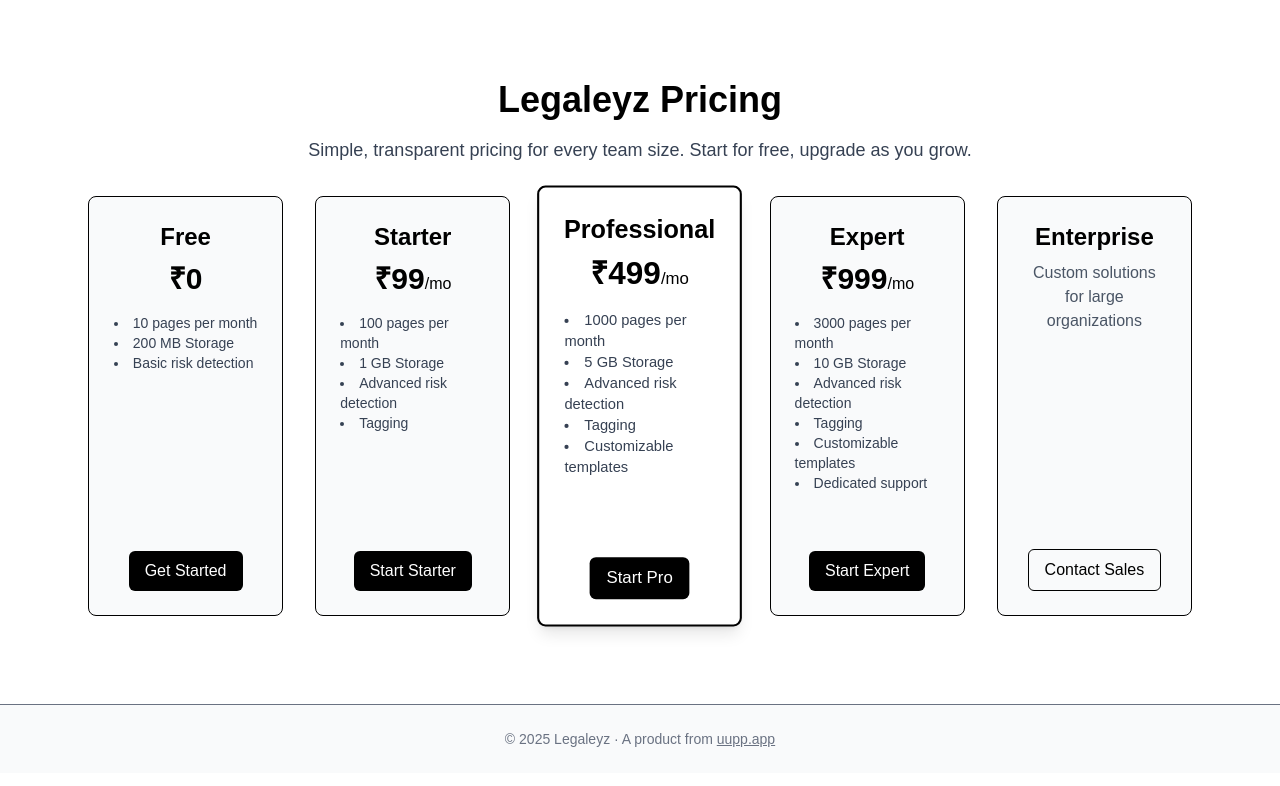
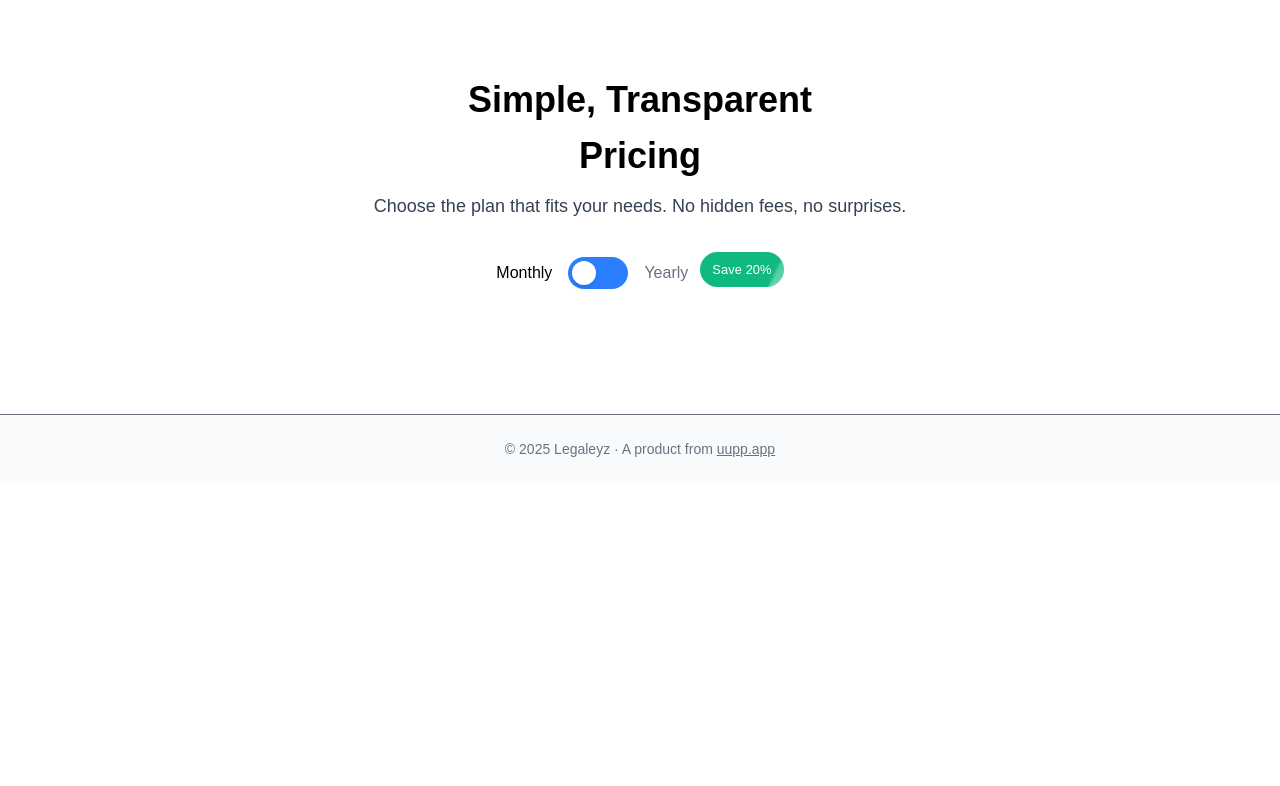
Before and after one commit to xyzabhi/legaleyz, a Next.js app: page /pricing in a window 1280 px wide. Shown: the top 786 px of the page. Built offline with nearby package versions, Linux system fonts and the light colour scheme.

Commit message:
build: pricing page toggle and glossytext added

```diff
--- a/src/app/globals.css
+++ b/src/app/globals.css
@@ -38,3 +38,21 @@ body {
 .fade-up { animation: fadeUp .6s ease forwards; }
 .fade-up-delay { animation: fadeUp .6s ease .15s forwards; opacity: 0; }
 .fade-up-delay-2 { animation: fadeUp .6s ease .3s forwards; opacity: 0; }
+
+@keyframes offerFlash {
+  0% {
+    background-position: -100% 0;
+  }
+  60% {
+    background-position: 200% 0;
+  }
+  100% {
+    background-position: 200% 0;
+  }
+}
+
+.offer-flash {
+  background: linear-gradient(120deg, #22c55e 60%, #fff 80%, #22c55e 100%);
+  background-size: 200% 100%;
+  animation: offerFlash 1.2s linear 1;
+}
--- /dev/null
+++ b/src/app/pricing.css
@@ -0,0 +1,80 @@
+@keyframes flashShine {
+  0% {
+    box-shadow: 0 0 0 0 rgba(255,255,255,0.7), 0 0 0 0 rgba(255,255,255,0.3);
+    background: linear-gradient(120deg, #fff 0%, #fff 100%);
+    opacity: 1;
+  }
+  40% {
+    box-shadow: 0 0 8px 4px rgba(255,255,255,0.7), 0 0 16px 8px rgba(255,255,255,0.3);
+    background: linear-gradient(120deg, #fff 40%, #e0e0e0 60%, #fff 100%);
+    opacity: 1;
+  }
+  100% {
+    box-shadow: 0 0 0 0 rgba(255,255,255,0.7), 0 0 0 0 rgba(255,255,255,0.3);
+    background: linear-gradient(120deg, #fff 0%, #fff 100%);
+    opacity: 1;
+  }
+}
+
+.flash-shine {
+  animation: flashShine 0.7s linear;
+}
+
+.glossy-badge {
+  position: relative;
+  display: inline-flex;
+  align-items: center;
+  justify-content: center;
+  overflow: hidden;
+  border-radius: 9999px;
+  background: #10b981;
+  color: #fff;
+  padding: 0.4rem 0.9rem;
+  font-size: 0.8rem;
+  letter-spacing: 0.01em;
+  transition: background 0.2s;
+  min-height: 1.8em;
+  min-width: 3.2em;
+  box-sizing: border-box;
+}
+.glossy-badge::after {
+  content: '';
+  position: absolute;
+  top: -60%;
+  left: -120%;
+  width: 90%;
+  height: 220%;
+  background: linear-gradient(
+    120deg,
+    transparent 0%,
+    rgba(255,255,255,0.7) 50%,
+    transparent 100%
+  );
+  filter: blur(1.2px) brightness(1.1);
+  transform: rotate(25deg);
+  animation: flashMove 3s cubic-bezier(0.77,0,0.18,1) infinite;
+  pointer-events: none;
+}
+@keyframes flashMove {
+  0% {
+    transform: translateX(-180%) rotate(25deg);
+    opacity: 0;
+  }
+  10% {
+    opacity: 0.7;
+  }
+  20% {
+    opacity: 1;
+  }
+  50% {
+    transform: translateX(160%) rotate(25deg);
+    opacity: 0.7;
+  }
+  80% {
+    opacity: 0.7;
+  }
+  100% {
+    transform: translateX(250%) rotate(25deg);
+    opacity: 0;
+  }
+}
--- a/src/app/pricing/page.tsx
+++ b/src/app/pricing/page.tsx
@@ -1,4 +1,10 @@
+"use client";
+
+import GlossyBadge from "@/components/GlossyBadge";
+import Toggle from "@/components/Toggle";
 import Link from "next/link";
+import { useState } from "react";
+
 
 export default function Pricing() {
   const plans = [
@@ -26,55 +32,29 @@ export default function Pricing() {
       name: "Enterprise",
     },
   ];
+  const [active, setActive] = useState("monthly");
   return (
     <main className="min-h-screen bg-white text-black">
       <section className="mx-auto max-w-6xl px-6 pt-20 pb-10 text-center">
-        <h1 className="text-4xl font-bold mb-4">Legaleyz Pricing</h1>
+        <h1 className="text-4xl font-bold mb-4">Simple, Transparent</h1>
+        <h1 className="text-4xl font-bold mb-4">Pricing</h1>
         <p className="mb-8 text-lg text-gray-700">
-          Simple, transparent pricing for every team size. Start for free, upgrade as you grow.
+          Choose the plan that fits your needs. No hidden fees, no surprises.
         </p>
-        <div className="grid grid-cols-1 sm:grid-cols-2 md:grid-cols-3 lg:grid-cols-5 gap-8">
-          {plans.map((plan, idx) => (
-            <div
-              key={plan.name}
-              className={`border rounded-lg bg-gray-50 flex flex-col justify-between items-center min-h-[420px] p-6 ${plan.name === "Professional" ? "border-2 border-black shadow-lg scale-105 bg-white" : ""}`}
-            >
-              <div className="w-full flex flex-col items-center flex-1">
-                <h2 className="text-2xl font-semibold mb-2">{plan.name}</h2>
-                {plan.price && (
-                  <div className="text-3xl font-bold mb-4">{plan.price}<span className="text-base font-normal">{plan.name !== "Free" && plan.name !== "Enterprise" && "/mo"}</span></div>
-                )}
-                {plan.features && (
-                  <ul className="mb-6 text-left text-sm list-disc list-inside text-gray-700">
-                    {plan.features.map((feature) => (
-                      <li key={feature}>{feature}</li>
-                    ))}
-                  </ul>
-                )}
-                {plan.name === "Enterprise" && (
-                  <div className="mb-6 text-gray-600">Custom solutions for large organizations</div>
-                )}
-              </div>
-              <div className="w-full flex flex-col items-center mt-4">
-                {plan.name === "Free" && (
-                  <Link href="/signup" className="inline-block rounded-md bg-black px-4 py-2 text-white hover:bg-gray-800">Get Started</Link>
-                )}
-                {plan.name === "Starter" && (
-                  <Link href="/signup" className="inline-block rounded-md bg-black px-4 py-2 text-white hover:bg-gray-800">Start Starter</Link>
-                )}
-                {plan.name === "Professional" && (
-                  <Link href="/signup" className="inline-block rounded-md bg-black px-4 py-2 text-white hover:bg-gray-800">Start Pro</Link>
-                )}
-                {plan.name === "Expert" && (
-                  <Link href="/signup" className="inline-block rounded-md bg-black px-4 py-2 text-white hover:bg-gray-800">Start Expert</Link>
-                )}
-                {plan.name === "Enterprise" && (
-                  <Link href="/contact" className="inline-block rounded-md border border-black px-4 py-2 hover:bg-gray-100">Contact Sales</Link>
-                )}
-              </div>
-            </div>
-          ))}
+        <div className="flex justify-center items-center gap-4 mt-4 mb-8">
+          <span className={`text-base transition-colors duration-200 ${active === "monthly" ? "text-black" : "text-gray-500"}`}>Monthly</span>
+          {/* <div className="flex items-center rounded-full p-1 cursor-pointer bg-blue-500" style={{ minWidth: 48 }} onClick={()=>{
+            active === "monthly" ? setActive("yearly") : setActive("monthly");
+          }}>
+            <button className={`w-6 h-6 rounded-full ${active === "monthly" ? "bg-white" : ""} transition-colors duration-200`}></button>
+            <button className={`w-6 h-6 rounded-full ${active === "yearly" ? "bg-white" : ""} transition-colors duration-200`}></button>
+          </div> */}
+          <Toggle active={active} setActive={setActive} />
+          <span className={`flex items-center gap-2 text-base  transition-colors duration-200 ${active === "yearly" ? "text-black" : "text-gray-500"}`}>
+            Yearly <span className="ml-1"><GlossyBadge /></span>
+          </span>
         </div>
+
       </section>
       <footer className="border-t bg-gray-50 py-6 text-center text-sm text-gray-500 mt-12">
         <p>
--- /dev/null
+++ b/src/components/GlossyBadge.tsx
@@ -0,0 +1,65 @@
+export default function GlossyBadge() {
+    return (
+        <>
+            <style>{`
+          .glossy-badge {
+  position: relative;
+  display: inline-block;
+  overflow: hidden;
+  border-radius: 9999px;
+  background: #10b981; /* emerald green */
+  color: #fff;
+  padding: 0.5rem 0.75rem;
+  font-size: 0.8rem;
+  letter-spacing: 0.01em;
+  transition: background 0.2s;
+}
+.glossy-badge::after {
+  content: '';
+  position: absolute;
+  top: -60%;
+  left: -120%;
+  width: 90%;
+  height: 220%;
+  background: linear-gradient(
+    120deg,
+    transparent 0%,
+    rgba(255,255,255,0.7) 50%,
+    transparent 100%
+  );
+  filter: blur(1.2px) brightness(1.1);
+  transform: rotate(25deg);
+  animation: flashMove 3s cubic-bezier(0.77,0,0.18,1) infinite;
+  pointer-events: none;
+}
+@keyframes flashMove {
+  0% {
+    transform: translateX(-180%) rotate(25deg);
+    opacity: 0;
+  }
+  10% {
+    opacity: 0.7;
+  }
+  20% {
+    opacity: 1;
+  }
+  50% {
+    transform: translateX(160%) rotate(25deg);
+    opacity: 0.7;
+  }
+  80% {
+    opacity: 0.7;
+  }
+  100% {
+    transform: translateX(250%) rotate(25deg);
+    opacity: 0;
+  }
+}
+        `}</style>
+
+            <span className="glossy-badge">
+                Save 20%
+            </span>
+        </>
+    );
+}
--- /dev/null
+++ b/src/components/Toggle.tsx
@@ -0,0 +1,24 @@
+export default function Toggle({ active, setActive }: { active: string, setActive: (active: string) => void }) {
+    return (
+      <div
+        className="relative flex items-center rounded-full p-1 cursor-pointer bg-blue-500"
+        style={{ width: 60, height: 32 }} // fixed size for smooth animation
+        onClick={() => {
+          setActive(active === "monthly" ? "yearly" : "monthly");
+        }}
+      >
+        {/* Labels (optional) */}
+        <span className="absolute left-2 text-xs text-white pointer-events-none"></span>
+        <span className="absolute right-2 text-xs text-white pointer-events-none"></span>
+
+        {/* Knob */}
+        <div
+          className={`absolute top-1 left-1 w-6 h-6 rounded-full bg-white shadow-md transform transition-transform duration-300 ease-in-out`}
+          style={{
+            transform:
+              active === "yearly" ? "translateX(28px)" : "translateX(0px)",
+          }}
+        ></div>
+      </div>
+    );
+  }
```
